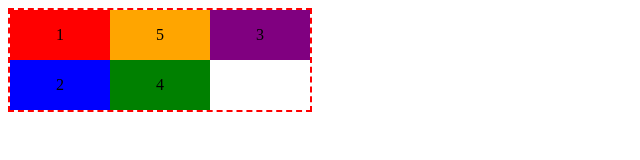
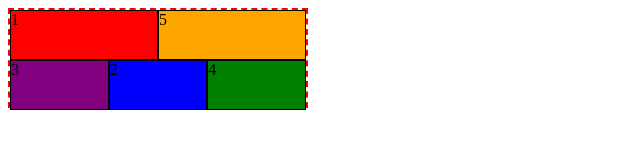
Before and after one commit to Blazequiz/HW-15, a plain HTML site: page index.html in a window 1280 px wide. Shown: the whole page, without its empty margins (0-640 px from the left). Drawn offline with Linux system fonts and the light colour scheme.

Commit message:
fix bugs

```diff
--- a/CSS/style.css
+++ b/CSS/style.css
@@ -1,6 +1,12 @@
+*,
+*::before,
+*::after {
+    box-sizing: inherit;
+    box-sizing: border-box;
+}
 .container {
   width: 300px;
-  height: 1s00px;
+  height: 100px;
   border: 2px dashed red;
 }
 .holder {
@@ -11,23 +17,23 @@
   width: 100px;
   height: 50px;
   display: flex;
-  justify-content: center;
-  align-items: center;
-}
-.item>.item-third {
-  align-self: flex-end;
+
+  border: 1px solid black;
 }
 .item-first {
   order: -2;
   flex-grow: 2;
 }
+/* Додай до айтемів що три менші flex-basis: calc(100% / 3); */
 .item-second {
   order: 1;
+  flex-basis: calc(100% / 3);
 }
 .item-third {
-
+  flex-basis: calc(100% / 3);
 }
 .item-fourth {
+  flex-basis: calc(100% / 3);
   order: 3;
 }
 .item-fifth {
```
